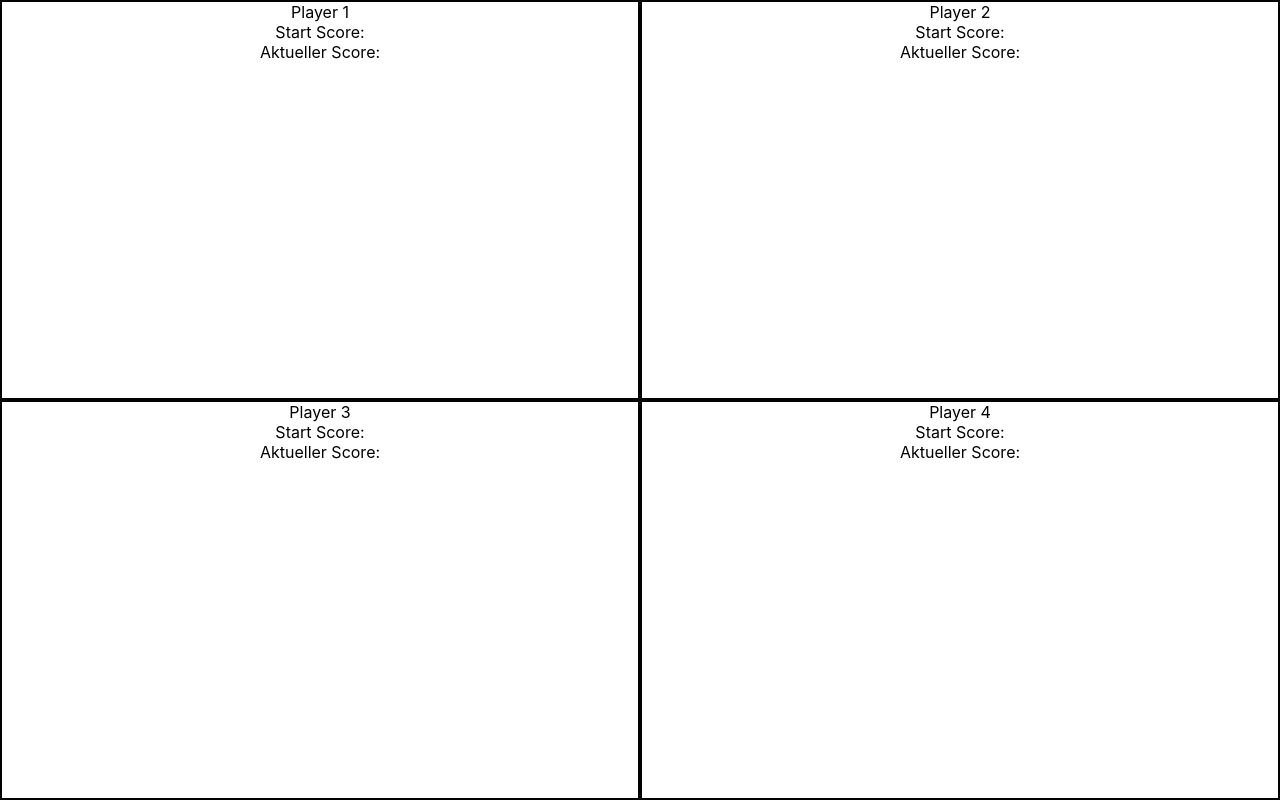
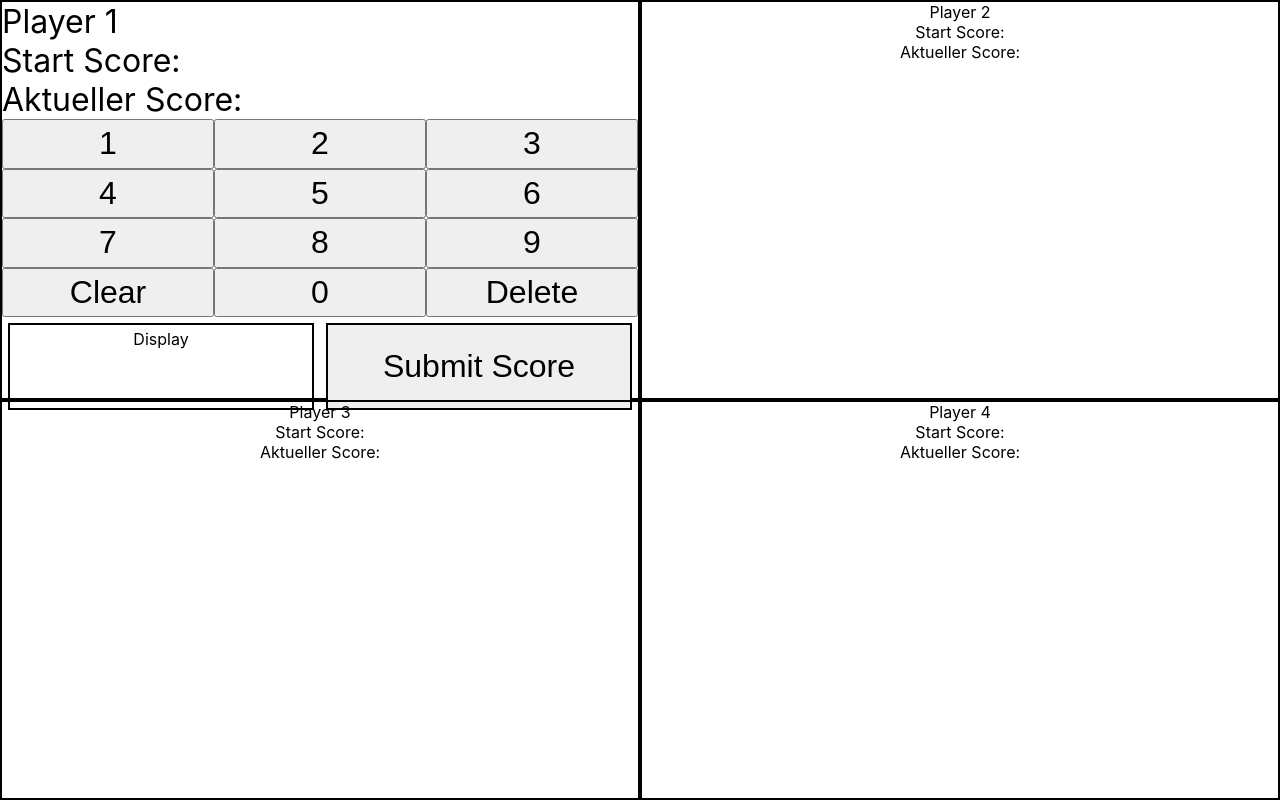
Before and after one commit to UweK17/dartscoreboard-simple, a React (Create React App) app: page / in a window 1280 px wide. Built offline with nearby package versions, Linux system fonts and the light colour scheme.

Commit message:
numpad integriert

```diff
--- a/src/App.css
+++ b/src/App.css
@@ -21,3 +21,38 @@
   height: 100%;
   border: 2px solid black;
 }
+
+.statistics {
+  text-align: left;
+  font-size: 2rem;
+}
+
+.numberInputPlayer1 {
+  display: grid;
+  grid-template-columns: repeat(3, 1fr);
+  grid-template-rows: repeat(4, 1fr);
+  height: 50%;
+}
+
+.numpad {
+  font-size: 2rem;
+}
+
+.scoreSubmit {
+  display: grid;
+  grid-template-columns: repeat(2, 1fr);
+  height: 25%;
+}
+
+.display {
+  border: 2px solid black;
+  margin: 2%;
+  padding: 1%;
+}
+
+.submit {
+  border: 2px solid black;
+  margin: 2%;
+  padding: 1%;
+  font-size: 2rem;
+}
--- a/src/App.js
+++ b/src/App.js
@@ -5,9 +5,29 @@ function App() {
     <div className="App">
       <div className='partitionScreen'>
         <div className="player1">
-          <div>Player 1</div>
-          <div>Start Score: </div>
-          <div>Aktueller Score: </div>
+          <div className='statistics'>
+            <div>Player 1</div>
+            <div>Start Score: </div>
+            <div>Aktueller Score: </div>
+          </div>
+          <div className="numberInputPlayer1">
+            <button className="numpad">1</button>
+            <button className="numpad">2</button>
+            <button className="numpad">3</button>
+            <button className="numpad">4</button>
+            <button className="numpad">5</button>
+            <button className="numpad">6</button>
+            <button className="numpad">7</button>
+            <button className="numpad">8</button>
+            <button className="numpad">9</button>
+            <button className="numpad">Clear</button>
+            <button className="numpad">0</button>
+            <button className="numpad">Delete</button>
+          </div>
+          <div className="scoreSubmit">
+            <div className='display'>Display</div>
+            <button className="submit">Submit Score</button>
+          </div>
         </div>
         <div className="player2">
           <div>Player 2</div>
```
